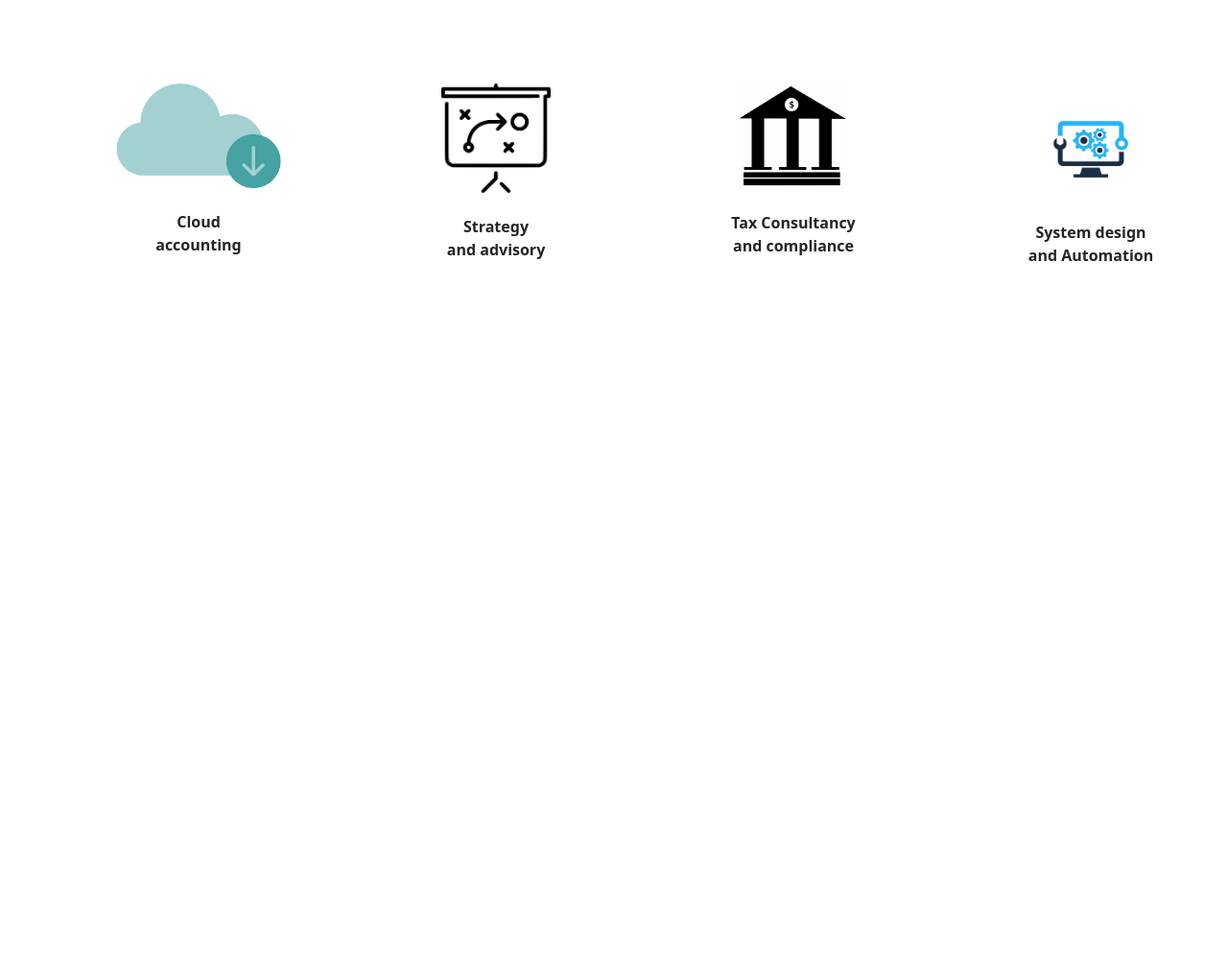
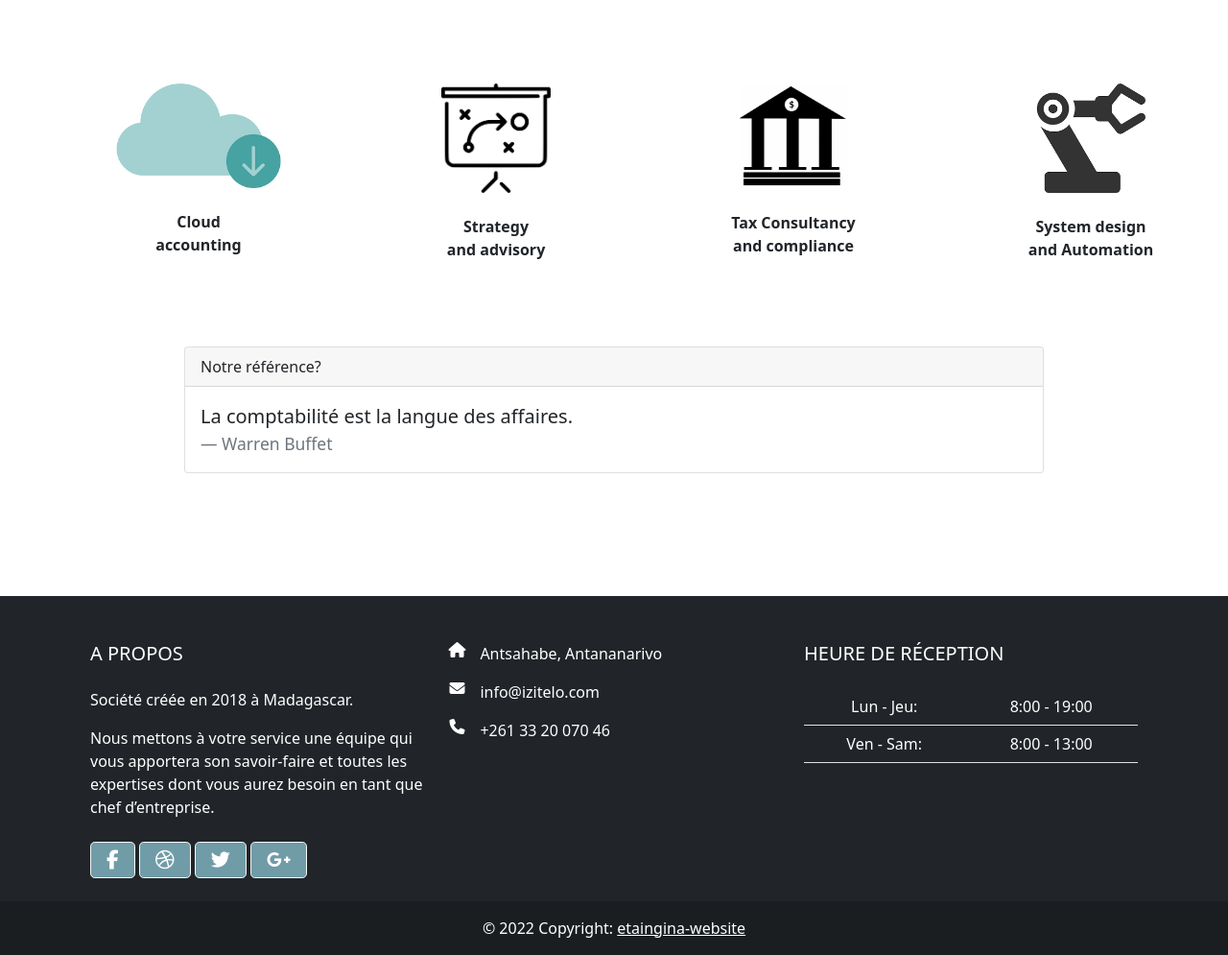
Before and after one commit to Piso02/izytelo, a plain HTML site: page index.html in a window 1280 px wide. Shown: the part 965-1960 px from the top of the page at 96% size. Before the commit the page ends 1243 px from the top, so only its background shows below. Drawn offline with nearby package versions, Linux system fonts and the light colour scheme.

Commit message:
izitelo 1.0

```diff
--- a/index.css
+++ b/index.css
@@ -117,6 +117,7 @@ a.navbar-brand {
     .container-grid {
         margin-top: 7%;
         padding-left: 5%;
+        margin-bottom: 7%;
     }
 
     /* card */
@@ -144,12 +145,18 @@ a.navbar-brand {
                 margin-top: 10%;
             }
         }
-    .img-fluid3 {
-        max-width: 60%;
-        height: auto;
-        margin-bottom: 2%;
-    }
 
     .caption {
         font-weight: bold;
     }
+
+/* Quotes */
+    .card {
+        max-width: 70%;
+        margin: 0 auto;
+    }
+
+/* Footer */
+    .footer {
+        margin-top: 10%;
+    }
--- a/index.html
+++ b/index.html
@@ -3,6 +3,9 @@
         <!--Bootstrap link-->
         <link href="https://cdn.jsdelivr.net/npm/bootstrap@5.0.2/dist/css/bootstrap.min.css" rel="stylesheet" integrity="sha384-EVSTQN3/azprG1Anm3QDgpJLIm9Nao0Yz1ztcQTwFspd3yD65VohhpuuCOmLASjC" crossorigin="anonymous">
         <script src="https://cdn.jsdelivr.net/npm/bootstrap@5.0.2/dist/js/bootstrap.bundle.min.js" integrity="sha384-MrcW6ZMFYlzcLA8Nl+NtUVF0sA7MsXsP1UyJoMp4YLEuNSfAP+JcXn/tWtIaxVXM" crossorigin="anonymous"></script>
+
+        <!-- Font awesome -->
+        <script src="https://kit.fontawesome.com/3b30f0b2e5.js" crossorigin="anonymous"></script>
 
         <!--Home css link-->
         <link href="index.css" rel="stylesheet">
@@ -76,11 +79,116 @@
               <span class="caption">Tax Consultancy <br>and compliance</span>
             </div>
             <div class="col-sm">
-              <img class="img-fluid3" src="img/system.jpg"/> <br>
+              <img class="img-fluid2" src="img/automation.png"/> <br>
               <span class="caption">System design <br>and Automation</span>
             </div>
           </div>
         </div>
 
-    </body>
+        <!-- Quotes -->
+        <div class="card">
+          <div class="card-header">
+            Notre référence?
+          </div>
+          <div class="card-body">
+            <blockquote class="blockquote mb-0">
+              <p>La comptabilité est la langue des affaires.</p>
+              <footer class="blockquote-footer">Warren Buffet </footer>
+            </blockquote>
+          </div>
+        </div>
+
+        <!-- Footer -->
+<div class="footer">
+
+  <footer class="text-white text-center text-lg-start bg-dark">
+    <!-- Grid container -->
+    <div class="container p-4">
+        <!--Grid row-->
+        <div class="row mt-4">
+                <!--Grid column-->
+                <div class="col-lg-4 col-md-12 mb-4 mb-md-0">
+                  <h5 class="text-uppercase mb-4">A propos</h5>
+
+                    <p>
+                      Société créée en 2018 à Madagascar.
+                    </p>
+
+                    <p>
+                      Nous mettons à votre service une équipe qui vous apportera son savoir-faire et toutes les expertises dont vous aurez besoin en tant que chef d’entreprise.
+                    </p>
+
+                  <div class="mt-4">
+                    <!-- Facebook -->
+                    <a type="button" class="btn btn-floating btn-light btn-lg"><i class="fab fa-facebook-f"></i></a>
+                    <!-- Dribbble -->
+                    <a type="button" class="btn btn-floating btn-light btn-lg"><i class="fab fa-dribbble"></i></a>
+                    <!-- Twitter -->
+                    <a type="button" class="btn btn-floating btn-light btn-lg"><i class="fab fa-twitter"></i></a>
+                    <!-- Google + -->
+                    <a type="button" class="btn btn-floating btn-light btn-lg"><i class="fab fa-google-plus-g"></i></a>
+                    <!-- Linkedin -->
+                  </div>
+                </div>
+                <!--Grid column-->
+
+                <!--Grid column-->
+                <div class="col-lg-4 col-md-6 mb-4 mb-md-0">
+                  <!-- search
+                  <h5 class="text-uppercase mb-4 pb-1">Search something</h5>
+
+                  <div class="form-outline form-white mb-4">
+                    <input type="text" id="formControlLg" class="form-control form-control-lg" />
+                    <label class="form-label" for="formControlLg">Search</label>
+                  </div> -->
+
+                  <ul class="fa-ul" style="margin-left: 1.65em;">
+                    <li class="mb-3">
+                      <span class="fa-li"><i class="fas fa-home"></i></span><span class="ms-2">Antsahabe, Antananarivo</span>
+                    </li>
+                    <li class="mb-3">
+                      <span class="fa-li"><i class="fas fa-envelope"></i></span><span class="ms-2">info@izitelo.com</span>
+                    </li>
+                    <li class="mb-3">
+                      <span class="fa-li"><i class="fas fa-phone"></i></span><span class="ms-2">+261 33 20 070 46</span>
+                    </li>
+                  </ul>
+                </div>
+                <!--Grid column-->
+
+                <!--Grid column-->
+                <div class="col-lg-4 col-md-6 mb-4 mb-md-0">
+                  <h5 class="text-uppercase mb-4">Heure de réception</h5>
+
+                  <table class="table text-center text-white">
+                    <tbody class="fw-normal">
+                      <tr>
+                        <td>Lun - Jeu:</td>
+                        <td>8:00 - 19:00</td>
+                      </tr>
+                      <tr>
+                        <td>Ven - Sam:</td>
+                        <td>8:00 - 13:00</td>
+                      </tr>
+                    </tbody>
+                  </table>
+                </div>
+                <!--Grid column-->
+      </div>
+      <!--Grid row-->
+    </div>
+    <!-- Grid container -->
+
+    <!-- Copyright -->
+    <div class="text-center p-3" style="background-color: rgba(0, 0, 0, 0.2);">
+      © 2022 Copyright:
+      <a class="text-white" href="https://mdbootstrap.com/">etaingina-website</a>
+    </div>
+    <!-- Copyright -->
+  </footer>
+
+</div>
+<!-- End of .container -->
+
+  </body>
 </html>
```
Also changed, not shown: img/automation.png (added).
